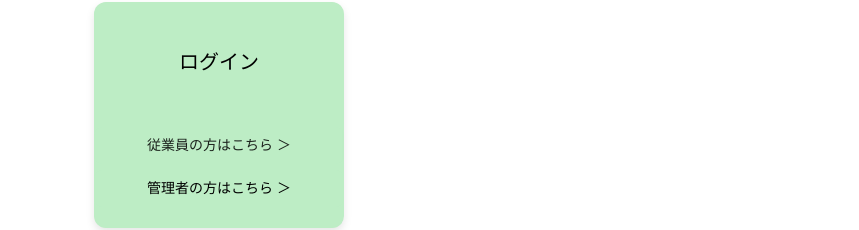
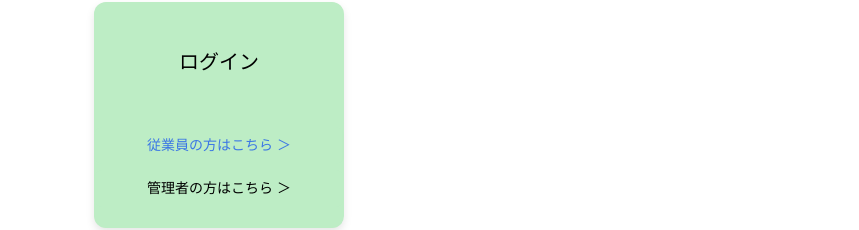
Before and after one commit to kei0101xw/web-shift-manager, a React (Vite) app in the folder frontend/: page / in a window 1280 px wide. In both pictures the pointer is over the link "従業員の方はこちら ＞". Shown: the part 373-603 px from the top of the page, without its empty margins (421-1280 px from the left). Built offline with nearby package versions, Linux system fonts and the light colour scheme.

Commit message:
[change] ボタンホバー時のアクションの追加

```diff
--- a/frontend/src/pages/Start/Start.css
+++ b/frontend/src/pages/Start/Start.css
@@ -46,7 +46,7 @@
   border-radius: 8px;
   color: black;
   text-decoration: none;
-  transition: background-color 0.3s;
+  transition: background-color 0.3s, color 0.3s;
 }
 
 .login-button.employee {
@@ -60,3 +60,9 @@
 .login-button:hover {
   opacity: 0.85;
 }
+
+.login-button.employee:hover,
+.login-button.admin:hover {
+  color: #2563eb;
+  opacity: 0.85;
+}
```
